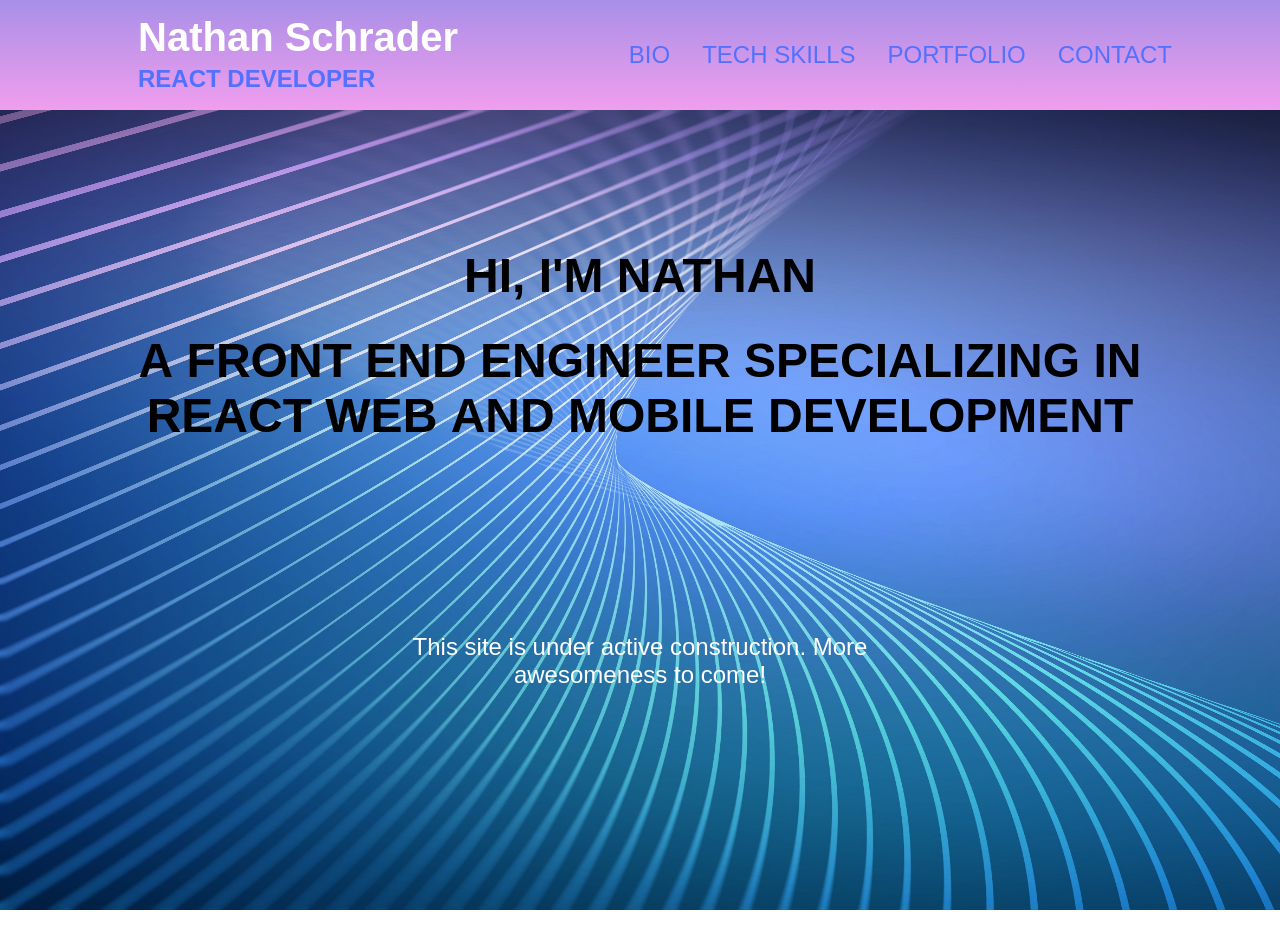
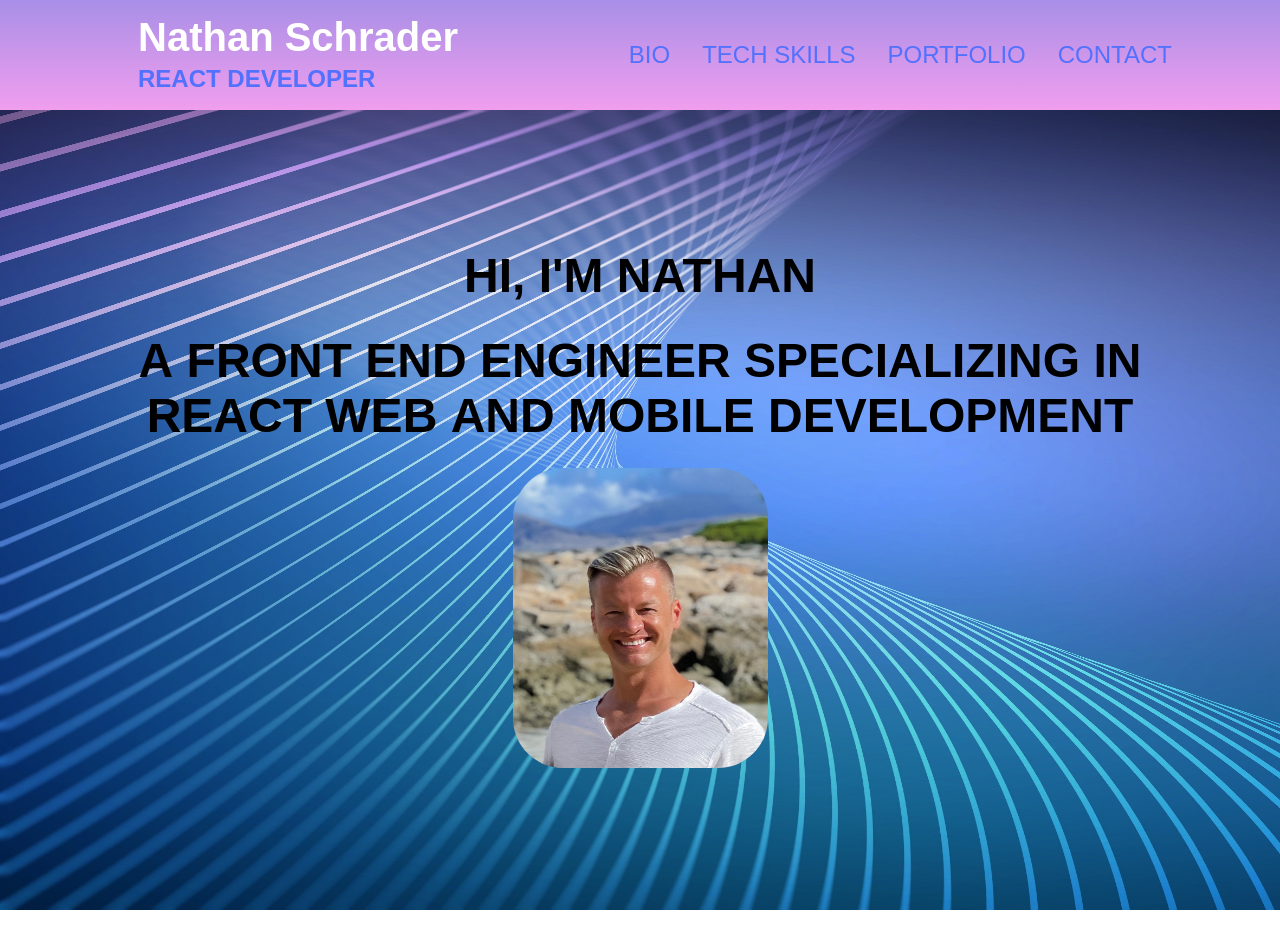
Before and after one commit to schradermade/schradermade-portfolio, a React (Create React App) app: page / in a window 1280 px wide. Shown: the top 948 px of the page. Before the commit the page ends 910 px from the top, so only its background shows below. Built offline with nearby package versions, Linux system fonts and the light colour scheme.

Commit message:
add self portrait to Bio Component

```diff
--- a/src/components/Bio/BioElement.js
+++ b/src/components/Bio/BioElement.js
@@ -20,3 +20,14 @@ export const BioHover = styled.p`
 export const BioInvis = styled.p`
   opacity: 0%;
 `
+
+export const BioPic = styled.img`
+  height: 300px;
+  width: 255px;
+  border-radius: 50px;
+  margin-top: 25px;
+
+  &:hover {
+    opacity: 75%;
+  }
+`
--- a/src/components/Bio/index.js
+++ b/src/components/Bio/index.js
@@ -3,8 +3,11 @@ import {
   BioContainer,
   BioHover,
   BioInvis,
+  BioPic,
 }
 from './BioElement';
+import SelfPic from '../../images/BioPic.jpeg';
+
 
 const Bio = () => {
 
@@ -41,6 +44,7 @@ const Bio = () => {
         <BioHover>MOBILE</BioHover>
         <BioInvis>.</BioInvis>
         <BioHover>DEVELOPMENT</BioHover>
+        <BioPic src={SelfPic} />
       </BioContainer>
     </>
   )
```
Also changed, not shown: src/images/BioPic.jpeg (added).
